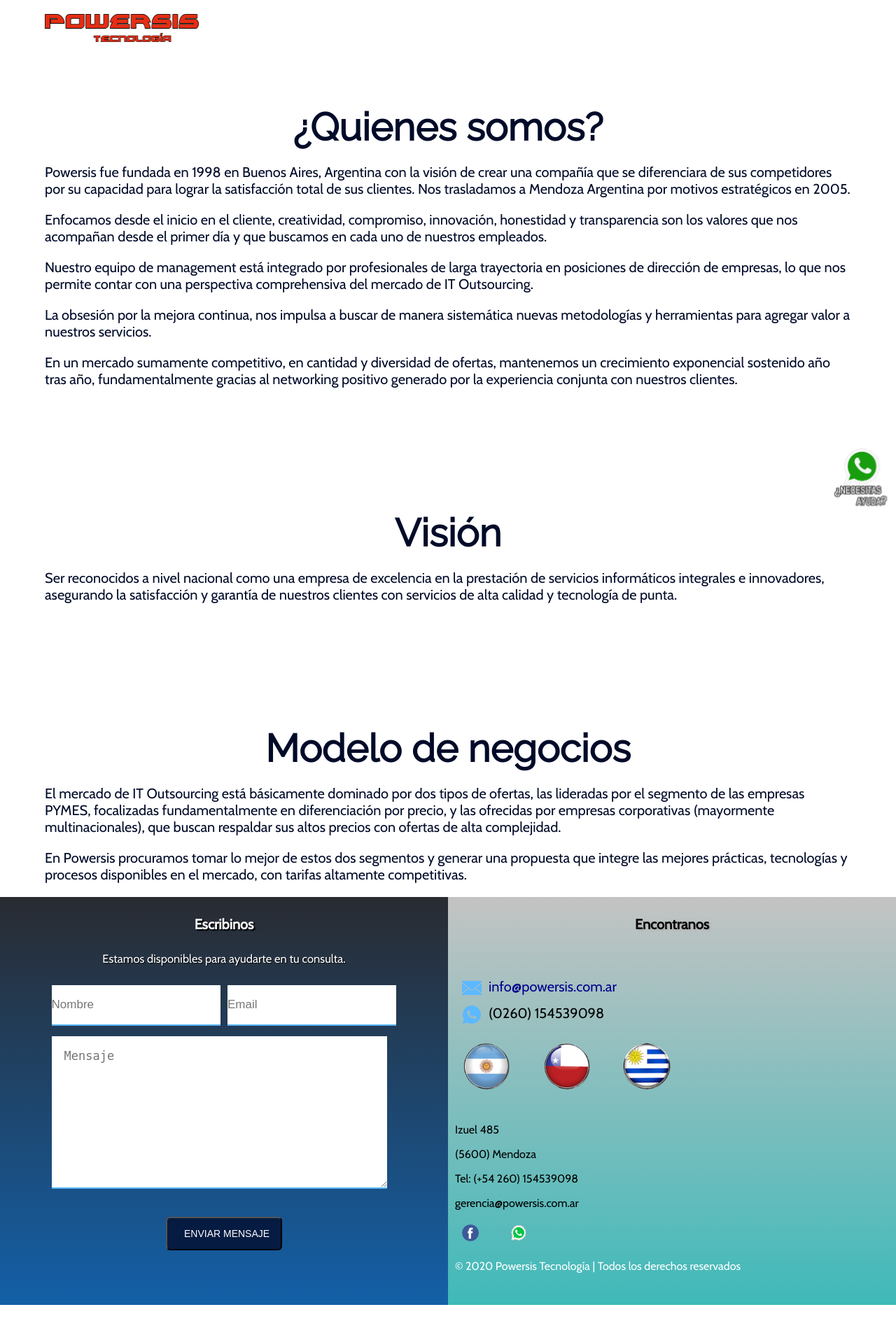
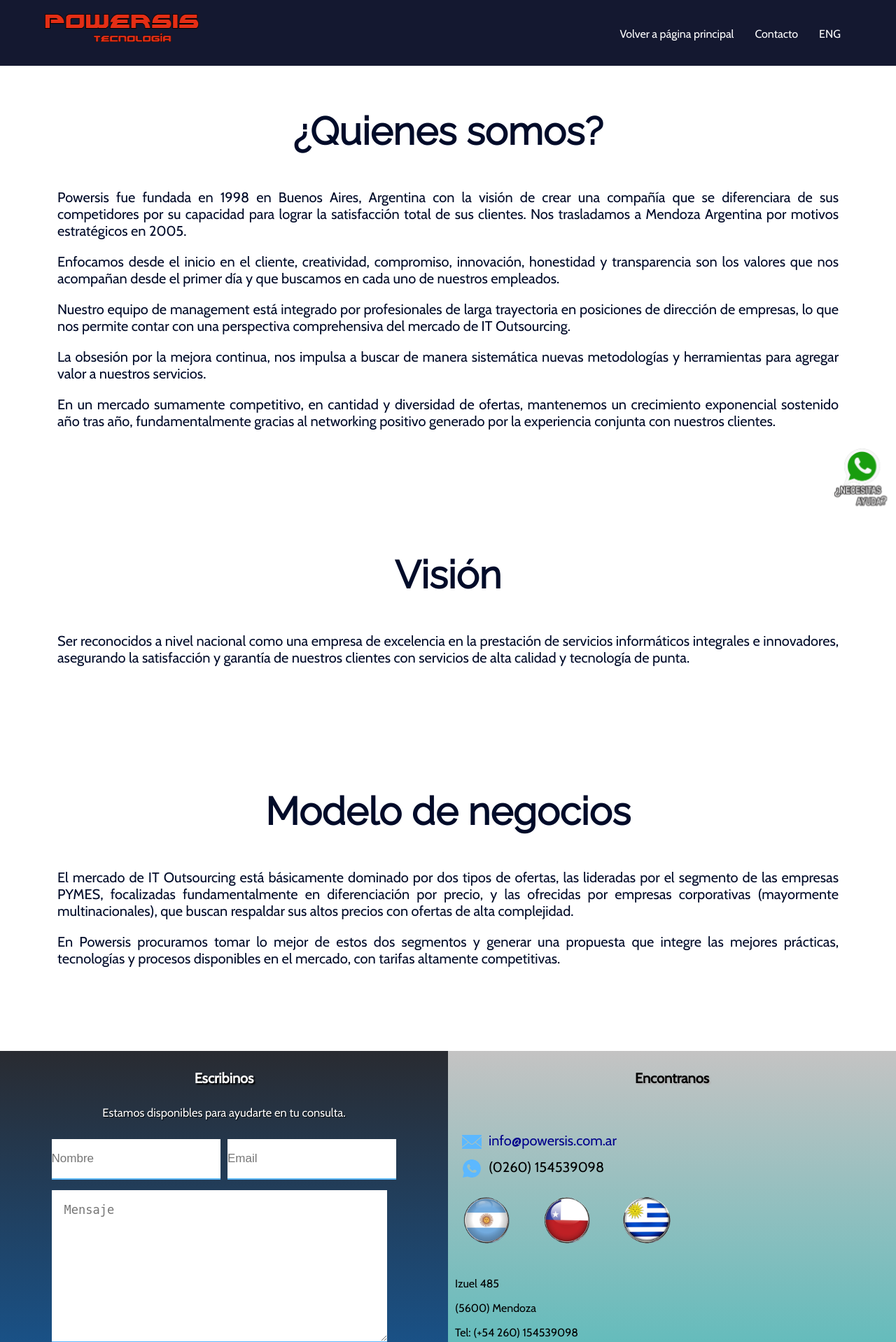
Before and after one commit to DevZeppelin/powersis, a PHP site: page /somos.html in a window 1280 px wide. Shown: the top 1918 px of the page at 70% size. Before the commit the page ends 1865 px from the top, so only its background shows below. Run offline with PHP 8.4, Linux system fonts and the light colour scheme.

Commit message:
arreglados detalles de somos y padding

```diff
--- a/estilos.css
+++ b/estilos.css
@@ -26,10 +26,33 @@ body{
 
 }
 
+/*-----------------------------QUIENES SOMOS--------------------*/
+
+.menu-somos {
+
+    position: fixed;
+    width: 100%;
+    top: 0;
+    background: rgb(20, 24, 48);
+    z-index: 100;
+ }
+
+ .menu-somos a {
+     color :#fff;
+ }
+
+ #somos {
+     padding: 100px 20px;
+     text-align: justify;
+ }
+
+
+
 #somos h3{
     padding-top: 120px;
+    padding-bottom: 30px;
 }
-
+/*------------------------------------------------------*/
 
 .logo img {
     width: 220px;
@@ -193,6 +216,7 @@ h3 {
 #contratarnos img {
     padding-top: 46px;
     padding-right: 30px;
+    padding-left: 30px;
 }
 
 
@@ -657,8 +681,9 @@ textarea {
     }
 
     #contratarnos .mapa {
-        width: 90%;
+        width: 95%;
         height: 400px;
+        padding-left: 10px;
     }
 
     #contratarnos .texto {
@@ -873,30 +898,7 @@ textarea {
     }
 
 
-
-
-
-/*-----------------------------QUIENES SOMOS--------------------*/
-
-.menu-somos {
-
-   position: fixed;
-   width: 100%;
-   top: 0;
-   background: rgb(20, 24, 48);
-   z-index: 100;
-}
-
-.menu-somos a {
-    color :#fff;
-}
-
-#somos {
-    padding: 100px 20px;
-    text-align: justify;
-}
-
-}
+ }
 
 @media (min-width: 1600px) and (max-width: 4000px) {
 
--- a/somos.html
+++ b/somos.html
@@ -12,9 +12,6 @@
      <link href="https://fonts.googleapis.com/css2?family=Comic+Neue&display=swap" rel="stylesheet">
      <link href="https://fonts.googleapis.com/css2?family=Cabin&display=swap" rel="stylesheet">
      <link href="https://fonts.googleapis.com/css2?family=Raleway&display=swap" rel="stylesheet">
-
-     <link rel="stylesheet" href="owl/owl.carousel.min.css">
-    <link rel="stylesheet" href="owl/owl.theme.default.min.css">
 
     <meta name="viewport" content="width=device-width, user-scalable=no">
 
@@ -187,7 +184,6 @@
 
 
 
-
         $('.menu-icon').click(function(){
 
             $('header nav').slideToggle();
```
